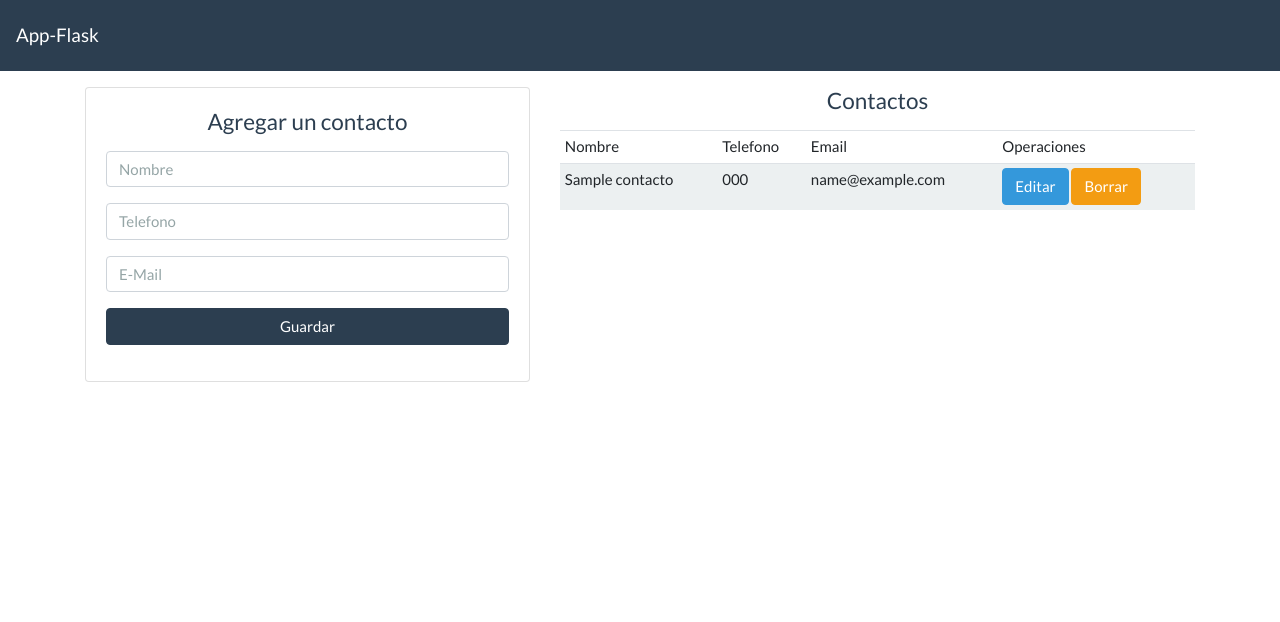
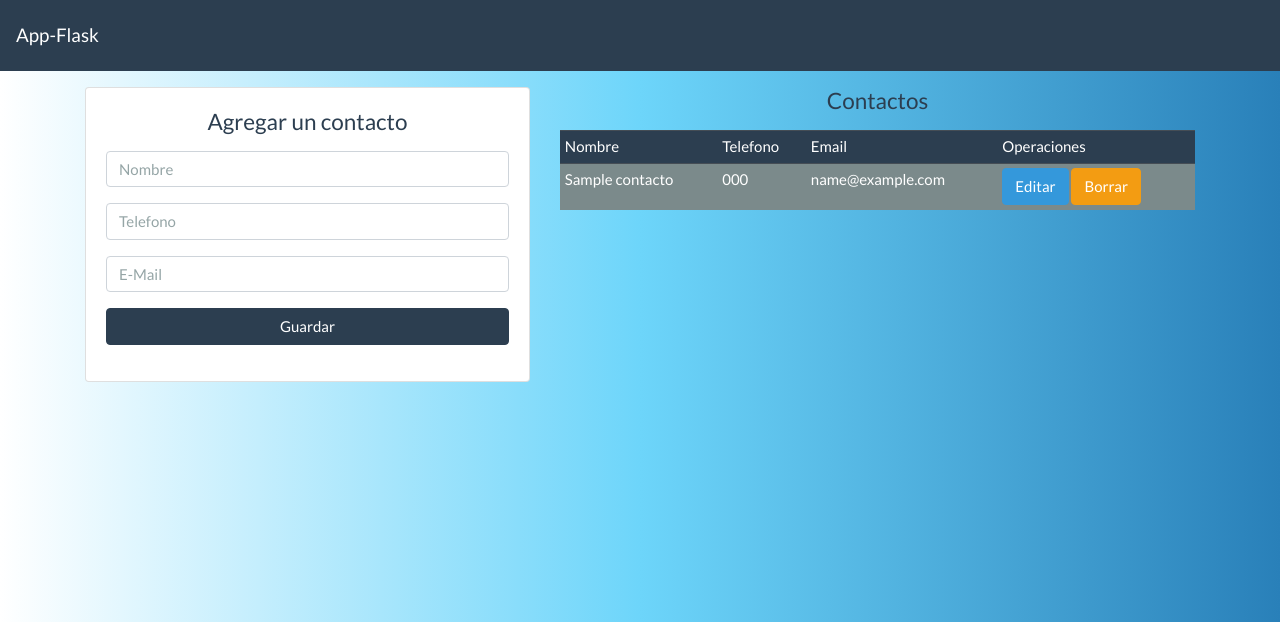
Before and after one commit to Pedro-Macias/app-flask, a Flask app: page / in a window 1280 px wide. Shown: the top 622 px of the page. Run offline with Flask 2, Linux system fonts and the light colour scheme; tables that the repository leaves empty or names only in its code hold one stand-in row (values such as "Sample post"); some libraries are stand-ins or nearby versions.

Commit message:
ajustes css y js

```diff
--- /dev/null
+++ b/static/css/info.css
@@ -0,0 +1,6 @@
+body {
+    background: #2980B9;  /* fallback for old browsers */
+    background: -webkit-linear-gradient(to right, #FFFFFF, #6DD5FA, #2980B9);  /* Chrome 10-25, Safari 5.1-6 */
+    background: linear-gradient(to right, #FFFFFF, #6DD5FA, #2980B9); /* W3C, IE 10+/ Edge, Firefox 16+, Chrome 26+, Opera 12+, Safari 7+ */
+;
+}
--- /dev/null
+++ b/static/js/info.js
@@ -0,0 +1,13 @@
+// seleccionamos todos los botones de borrar y le ponemos una alerta
+const btnBorrar = document.querySelectorAll('.boton_borrar')
+if (btnBorrar){
+    const btnArreglo = Array.from(btnBorrar);
+    btnArreglo.forEach((btn) =>{
+        btn.addEventListener('click',(e) => {
+            if (!confirm('Estas seguro de Eliminarlo?')){
+                e.preventDefault();
+            }
+        });
+    });
+
+}
--- a/templates/editar.html
+++ b/templates/editar.html
@@ -4,6 +4,7 @@
 
 <div class='col-md-6 offset-md-3'>
     <div class='card card-body'>
+        <h4 class='text-center text-primary pb-2'>Editar Contacto</h4>
         <form action="/actualizar/{{contacto.0}}" method="POST">
                 <!-- importante el value , es lo que recibimos -->
             <div class="form-group">
--- a/templates/index.html
+++ b/templates/index.html
@@ -51,9 +51,9 @@
             <!-- tabla de contactos -->
         <h4 class='text-center text-primary pb-2'>Contactos</h4>
 
-        <table class='table table-striped table-sm'>
+        <table class='table table-hover table-dark table-sm'>
             <thead>
-                <tr>
+                <tr class ='bg-primary'>
                     <td>Nombre</td>
                     <td>Telefono</td>
                     <td>Email</td>
@@ -69,7 +69,7 @@
                     <!-- creamos enlaces de editar y eliminar -->
                     <td>
                         <a href="/editar/{{ contacto.0 }}" class="btn btn-info">Editar</a>
-                        <a href="/borrar/{{ contacto.0 }}" class="btn btn-warning">Borrar</a>
+                        <a href="/borrar/{{ contacto.0 }}" class="btn btn-warning boton_borrar" >Borrar</a>
                     </td>
                 </tr>
                 {% endfor %}
--- a/templates/plantilla.html
+++ b/templates/plantilla.html
@@ -4,7 +4,10 @@
     <meta charset="UTF-8">
     <meta name="viewport" content="width=device-width, initial-scale=1.0">
     <title>App-Flask</title>
+    <!-- estilos de bootstrap -->
     <link rel="stylesheet" href="https://bootswatch.com/4/flatly/bootstrap.min.css">
+    <!-- propia carpeta css -->
+    <link rel="stylesheet" href="{{ url_for('static',filename='css/info.css') }}">
 </head>
 <body >
     <nav class="navbar navbar-expand-lg navbar-dark bg-primary">
@@ -23,5 +26,7 @@
     <script src="https://code.jquery.com/jquery-3.5.1.slim.min.js" integrity="sha384-DfXdz2htPH0lsSSs5nCTpuj/zy4C+OGpamoFVy38MVBnE+IbbVYUew+OrCXaRkfj" crossorigin="anonymous"></script>
     <script src="https://cdn.jsdelivr.net/npm/popper.js@1.16.1/dist/umd/popper.min.js" integrity="sha384-9/reFTGAW83EW2RDu2S0VKaIzap3H66lZH81PoYlFhbGU+6BZp6G7niu735Sk7lN" crossorigin="anonymous"></script>
     <script src="https://cdn.jsdelivr.net/npm/bootstrap@4.5.3/dist/js/bootstrap.min.js" integrity="sha384-w1Q4orYjBQndcko6MimVbzY0tgp4pWB4lZ7lr30WKz0vr/aWKhXdBNmNb5D92v7s" crossorigin="anonymous"></script>
-</body>
+    <!-- propio js -->
+    <script src ="{{ url_for('static',filename='js/info.js') }}"></script>
+  </body>
 </html>
```
